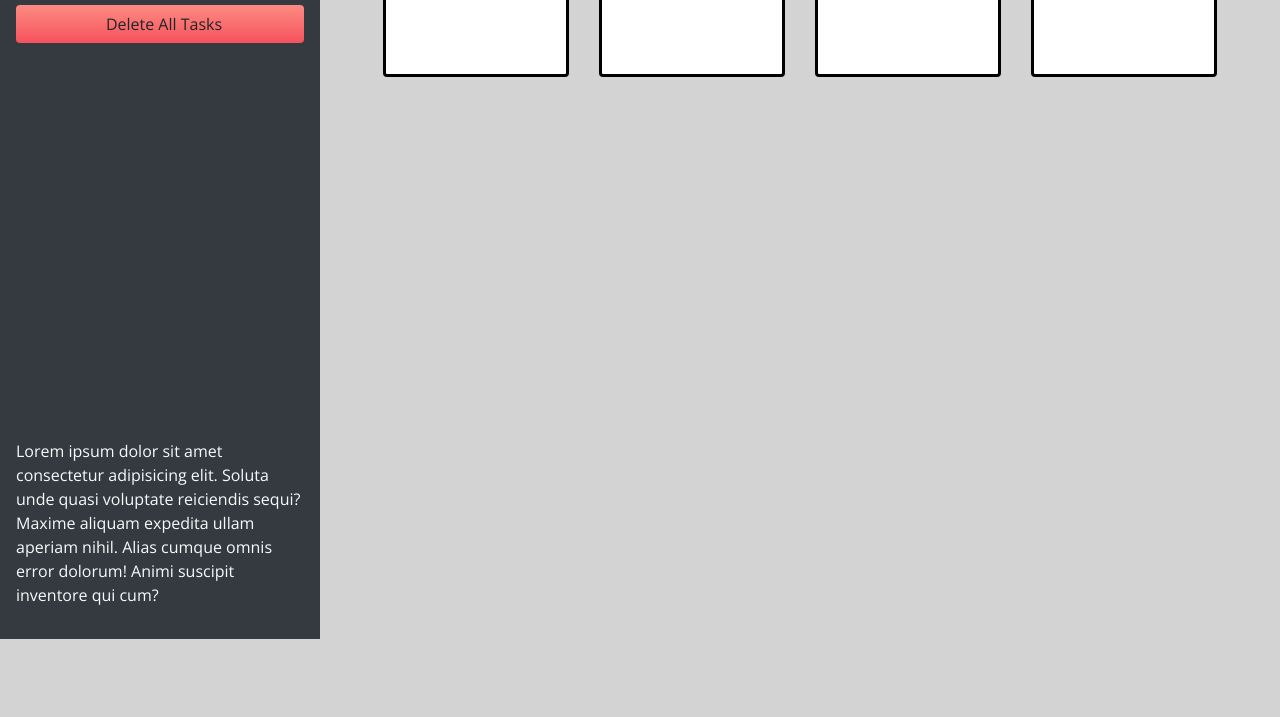
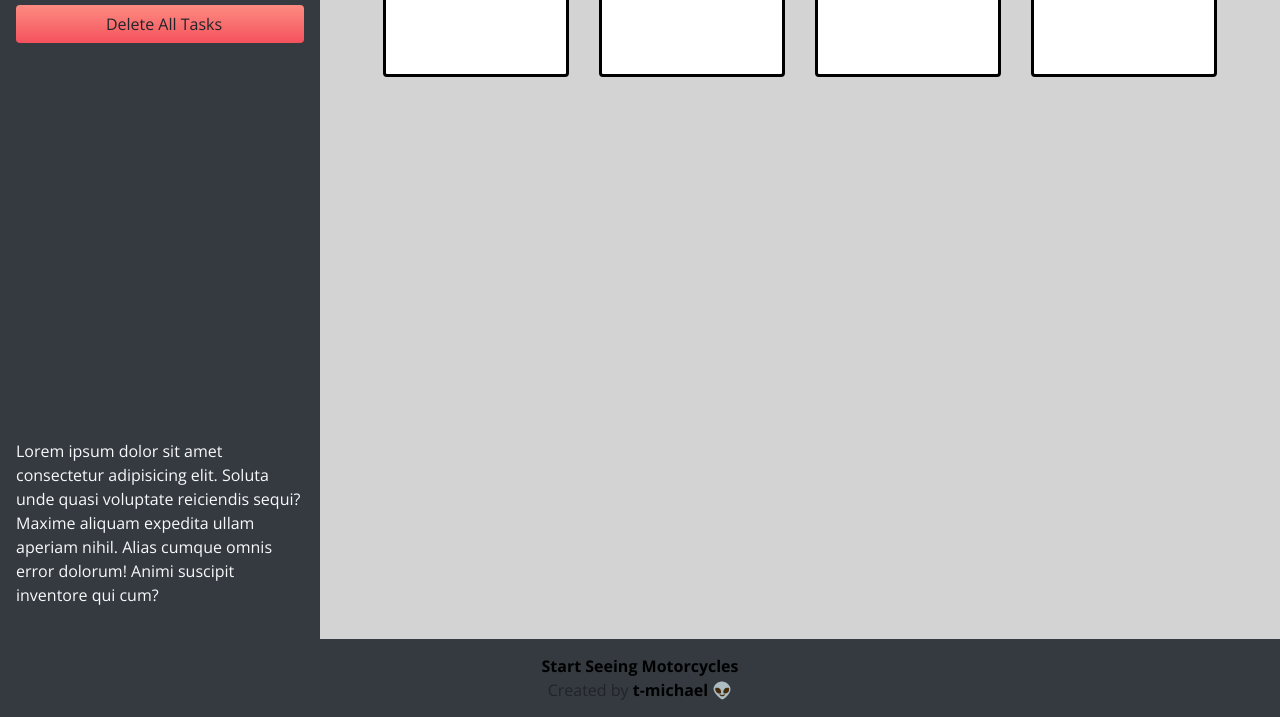
Before and after one commit to t-michael/taskinator, a plain HTML site: page index.html in a window 1280 px wide. Shown: the part 161-878 px from the top of the page. Before the commit the page ends 800 px from the top, so only its background shows below. Drawn offline with nearby package versions, Linux system fonts and the light colour scheme; a web font is replaced by a local one.

Commit message:
finalized footer

```diff
--- a/index.html
+++ b/index.html
@@ -112,6 +112,13 @@
     </div>
   </div>
 
+  <footer class="footer">
+    <a href="https://idot.illinois.gov/transportation-system/safety/roadway/ssm/index" target="_blank">
+        Start Seeing Motorcycles<br>
+    </a>
+    </div>
+        Created by <a href="https://www.github.com/t-michael" target="_blank">t-michael</a> &#128125
+</footer>
   <script src="https://cdnjs.cloudflare.com/ajax/libs/jquery/3.4.1/jquery.min.js"></script>
   <script src="https://cdnjs.cloudflare.com/ajax/libs/jqueryui/1.12.1/jquery-ui.min.js"></script>
   <script src="https://cdn.jsdelivr.net/npm/jquery-ui-touch-punch@0.2.3/jquery.ui.touch-punch.min.js"></script>
--- a/style.css
+++ b/style.css
@@ -71,3 +71,20 @@ body {
   .card {
     border: 3px solid black;
   }
+
+footer {
+  background: #343a40;
+  width: 100%;
+  padding: 15px;
+  bottom: 0;
+  text-align: center;
+}
+
+footer a {
+  color: black;
+  font-weight: 600;
+}
+
+footer:hover a {
+  text-decoration: underline;
+}
```
